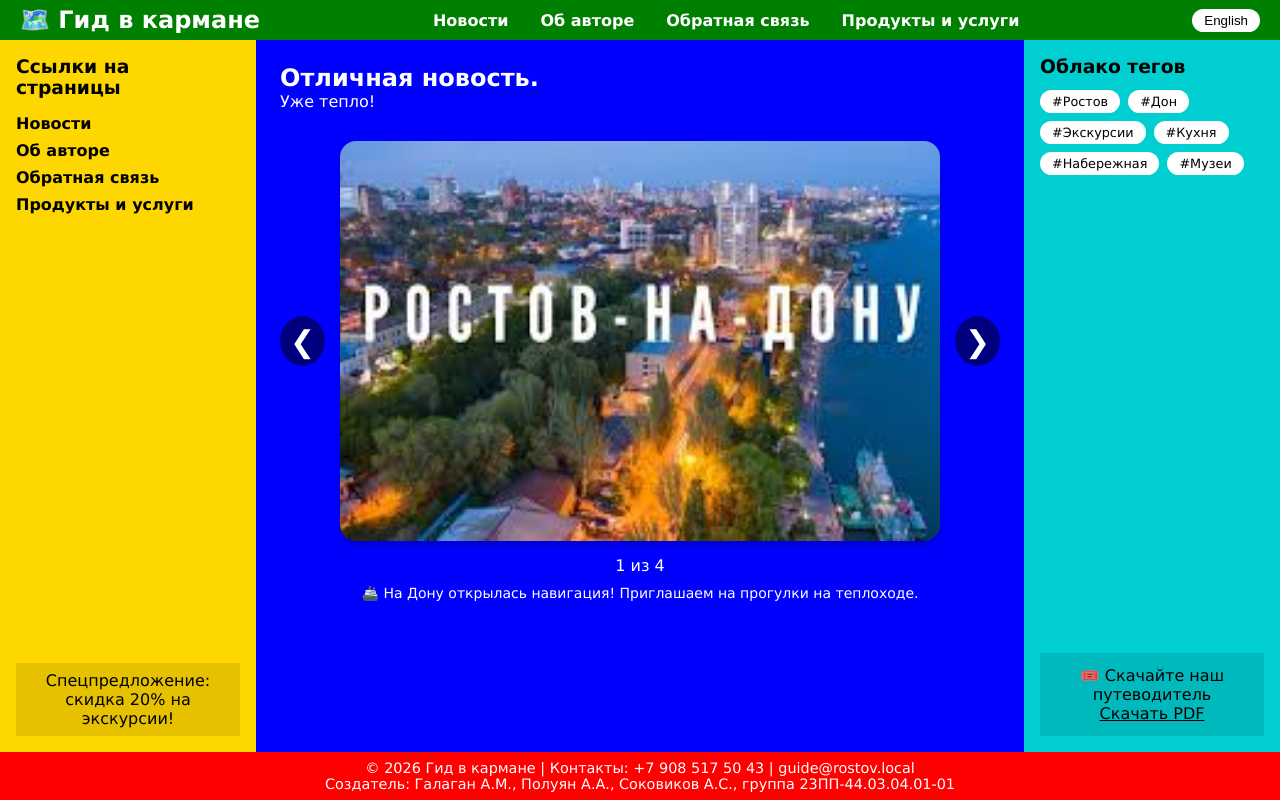
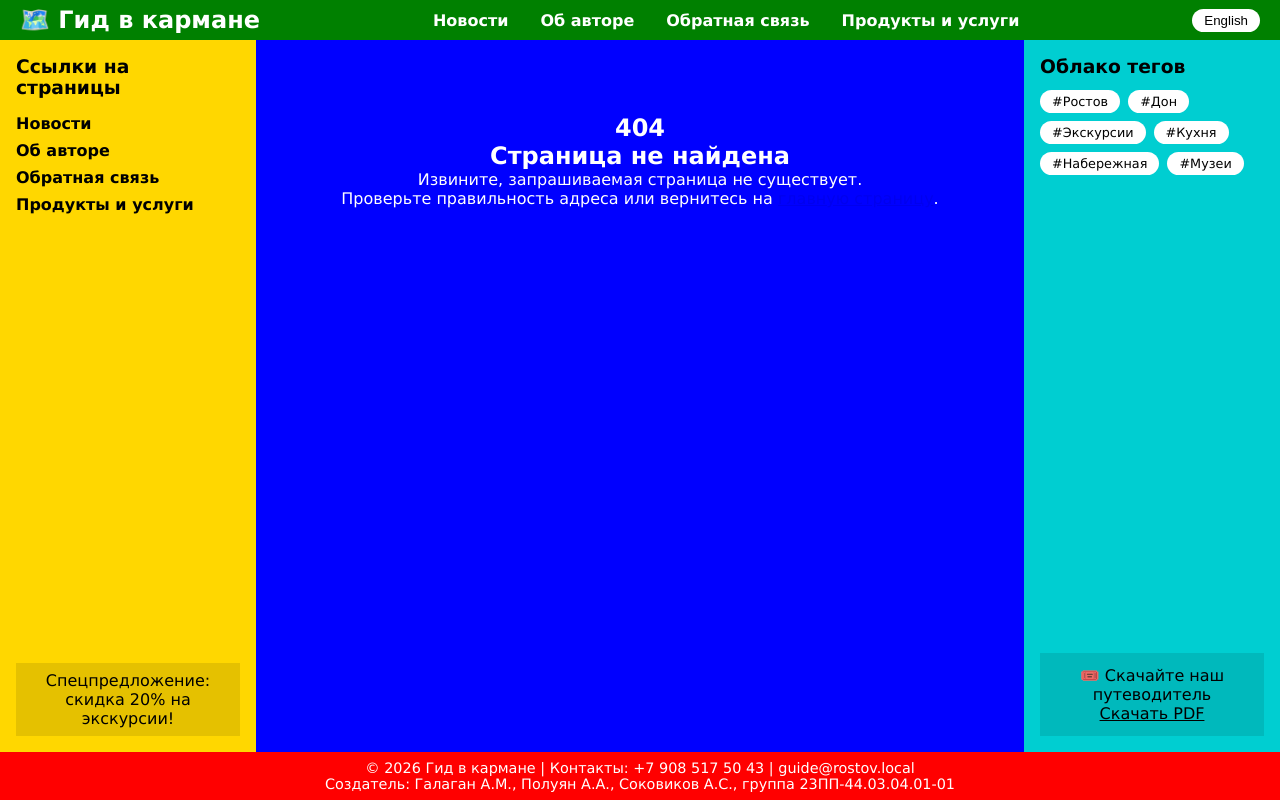
Before and after one commit to Alex-agal/Project-lab17-20, a React (Vite) app: page / in a window 1280 px wide. Built offline with nearby package versions, Linux system fonts and the light colour scheme.

Commit message:
добавил страницу с ошибкой 404

```diff
--- a/src/components/Main/Article/Article.jsx
+++ b/src/components/Main/Article/Article.jsx
@@ -5,6 +5,7 @@ import NewsPage from '../../../pages/NewsPage';
 import AboutPage from '../../../pages/AboutPage';
 import ContactsPage from '../../../pages/ContactsPage';
 import ProductsPage from '../../../pages/ProductsPage';
+import NotFoundPage from '../../../pages/NotFoundPage';
 
 const Article = () => {
   const location = useLocation();
@@ -20,7 +21,7 @@ const Article = () => {
       case '/products':
         return <ProductsPage />;
       default:
-        return <NewsPage />; // по умолчанию /news
+        return <NotFoundPage />; // по умолчанию /news
     }
   };
 
--- /dev/null
+++ b/src/pages/NotFoundPage.jsx
@@ -0,0 +1,16 @@
+// src/pages/NotFoundPage.jsx
+import React from 'react';
+import { Link } from 'react-router-dom';
+
+const NotFoundPage = () => {
+  return (
+    <div style={{ textAlign: 'center', marginTop: '50px' }}>
+      <h1>404</h1>
+      <h2>Страница не найдена</h2>
+      <p>Извините, запрашиваемая страница не существует.</p>
+      <p>Проверьте правильность адреса или вернитесь на <Link to="/news">главную страницу</Link>.</p>
+    </div>
+  );
+};
+
+export default NotFoundPage;
```
